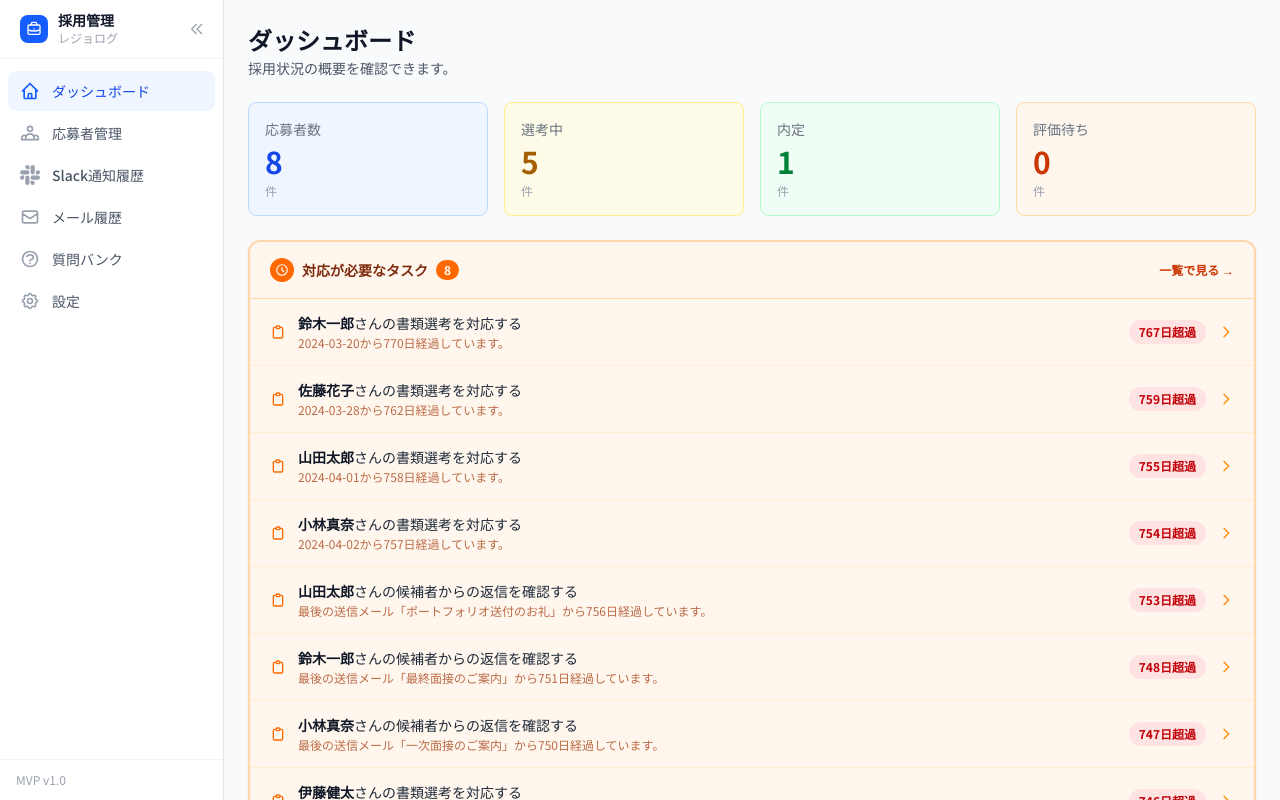
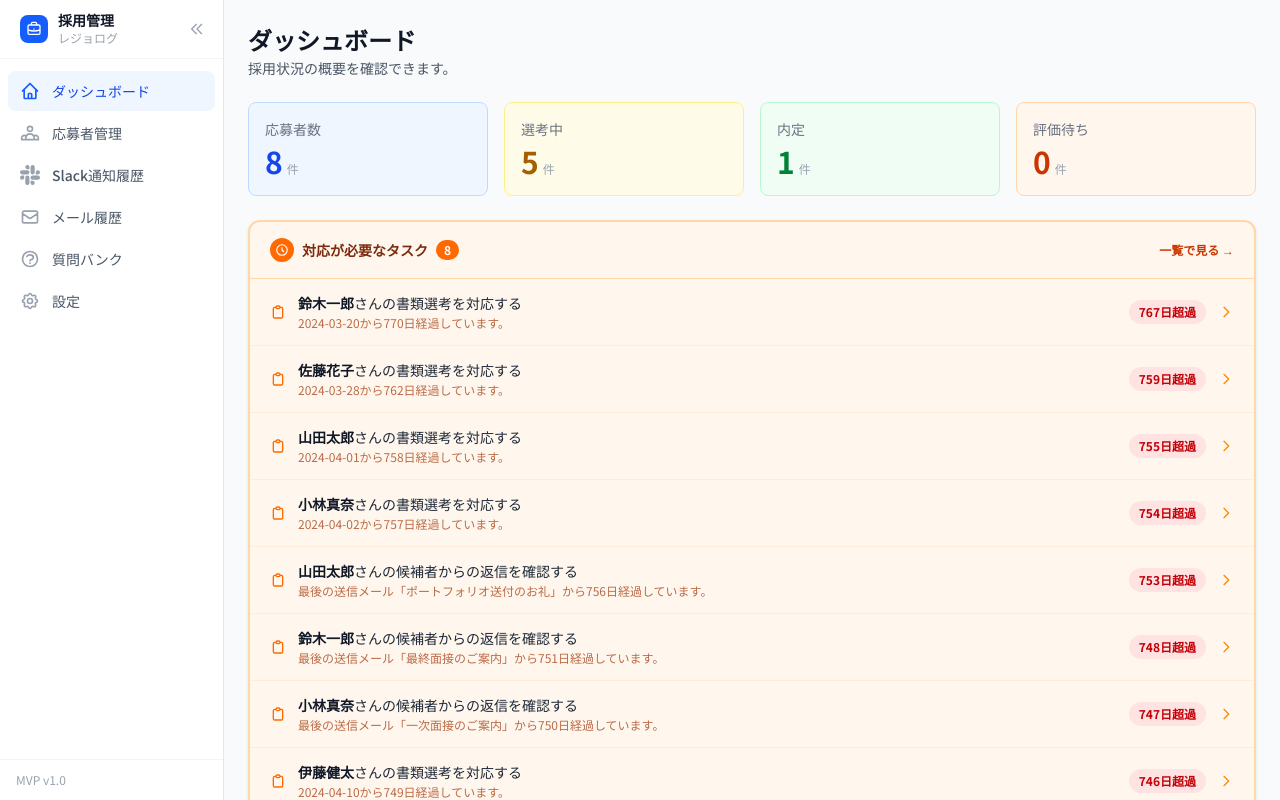
Before and after one commit to mrfootyy/saiyo-kanri, a Next.js app: page /recruitment in a window 1280 px wide. Built offline with nearby package versions, Linux system fonts and the light colour scheme; no server answers; the database is empty.

Commit message:
Update SummaryCards.tsx

```diff
--- a/app/recruitment/components/SummaryCards.tsx
+++ b/app/recruitment/components/SummaryCards.tsx
@@ -34,10 +34,10 @@ export default function SummaryCards({ candidates }: Props) {
           className={`rounded-lg border p-4 ${card.color}`}
         >
           <p className="text-sm text-gray-500">{card.label}</p>
-          <p className={`mt-1 text-3xl font-bold ${card.textColor}`}>
+          <p className={`mt-1 flex items-baseline gap-1 text-3xl font-bold ${card.textColor}`}>
             {card.value}
+            <span className="text-xs font-normal text-gray-400">件</span>
           </p>
-          <p className="mt-1 text-xs text-gray-400">件</p>
         </div>
       ))}
     </div>
```
